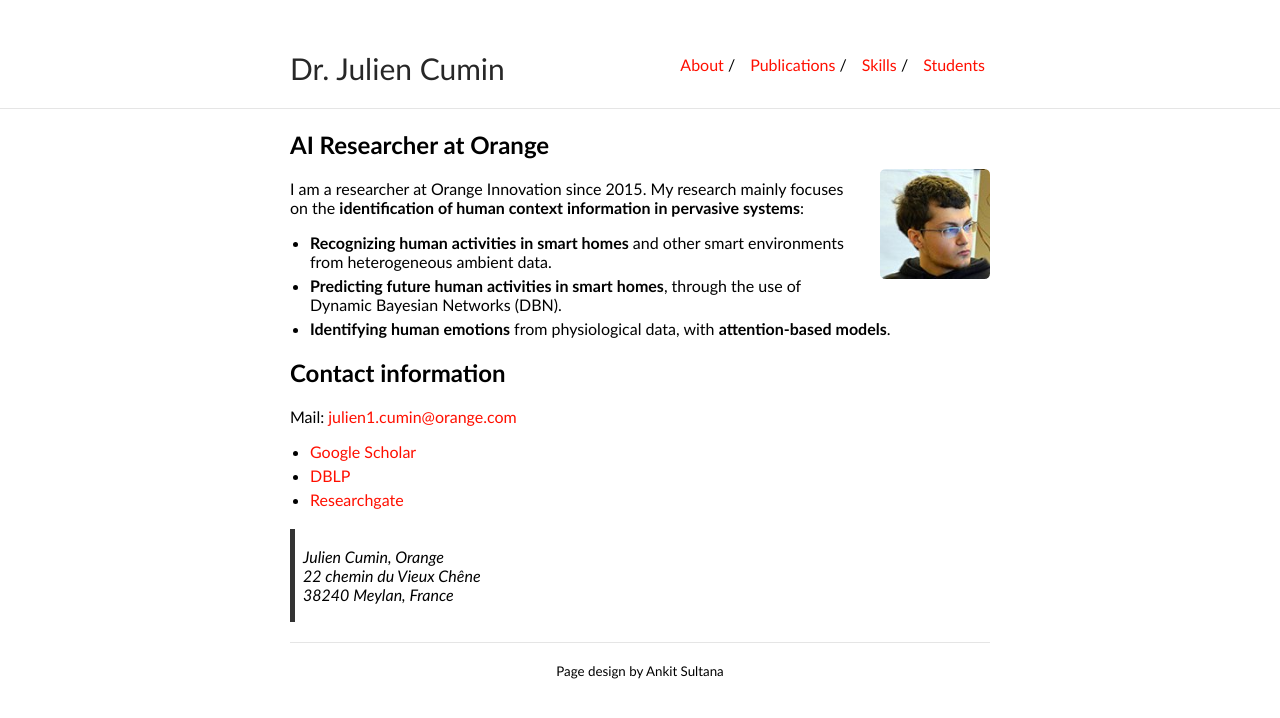
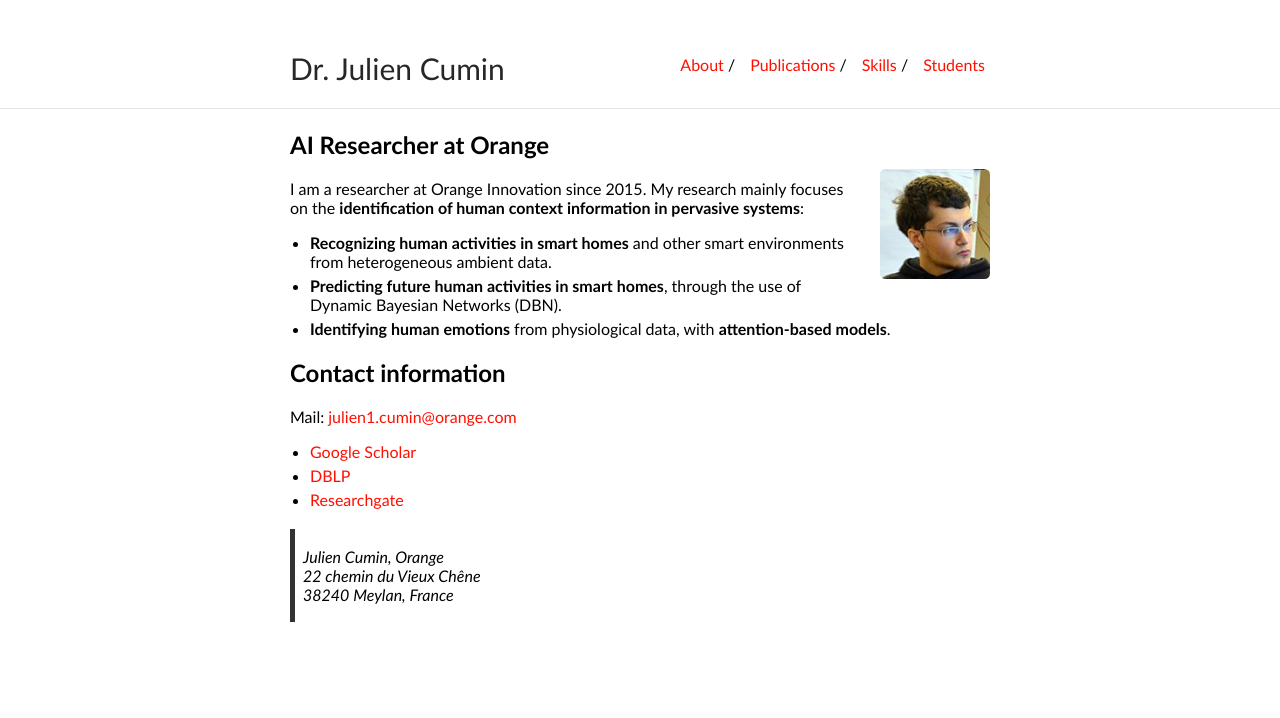
Before and after one commit to JCumin/jcumin.github.io, a Jekyll site: the page built from index.md, in a window 1280 px wide. Shown: the top 718 px of the page. Built offline with Jekyll 4.4.1, drawn with Linux system fonts in a browser that asks for light colours; part of the change alters nothing that is shown.

Commit message:
Update _config.yml

```diff
--- a/_config.yml
+++ b/_config.yml
@@ -7,8 +7,8 @@ markdown: kramdown
 
 tracking_id: #
 
-footer: yes
-footer_text: "Page design by Ankit Sultana"
+#footer: yes
+#footer_text: "Page design by Ankit Sultana"
 
 sass:
     style: compressed
```
